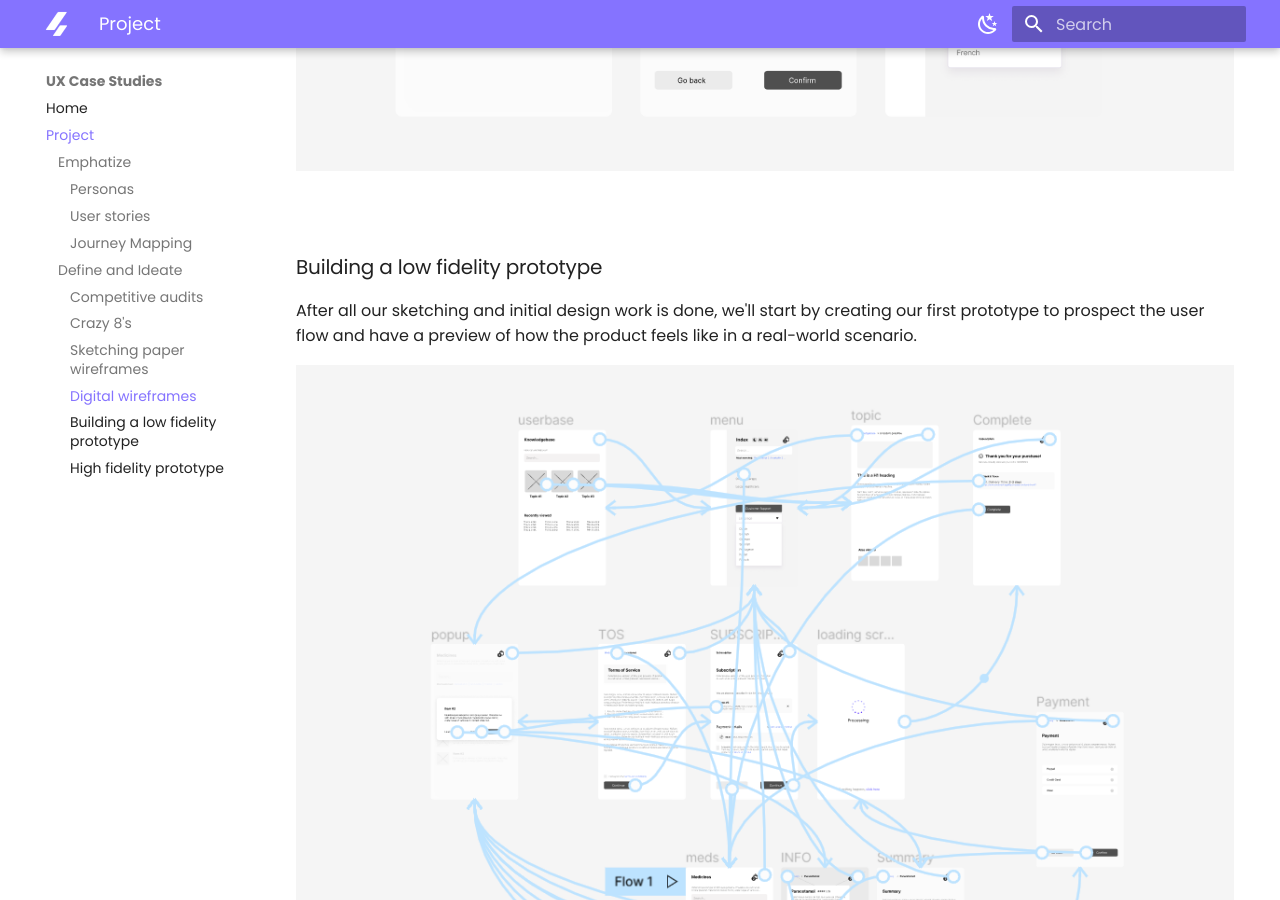
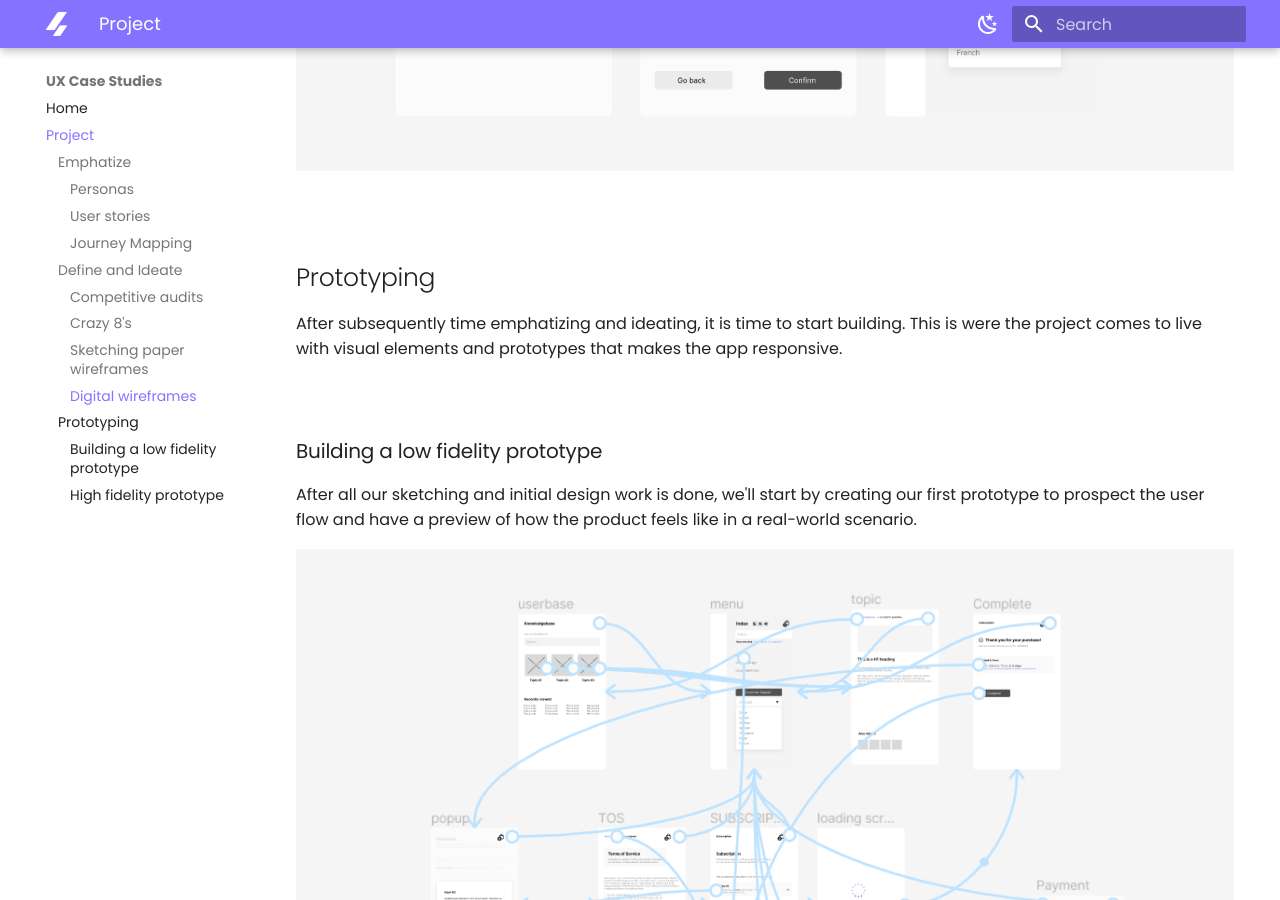
Before and after one commit to divstackio/docs-study, an MkDocs documentation site: the page built from docs/project.md, in a window 1280 px wide and 900 px high, scrolled down 13448 px. Built offline with MkDocs 1.6.1 and Material for MkDocs 9.7.7, drawn with Linux system fonts in a browser that asks for light colours.

Commit message:
Update project.md

```diff
--- a/docs/project.md
+++ b/docs/project.md
@@ -162,6 +162,12 @@ If you do not know what figma is, learn more so here: <https://www.freecodecamp.
 
 <br>
 
+## Prototyping
+
+After subsequently time emphatizing and ideating, it is time to start building. This is were the project comes to live with visual elements and prototypes that makes the app responsive.
+
+<br>
+
 ### Building a low fidelity prototype
 
 After all our sketching and initial design work is done, we'll start by creating our first prototype to prospect the user flow and have a preview of how the product
```
Also changed, not shown: other parts of docs/project.md (+3 -0 lines).
